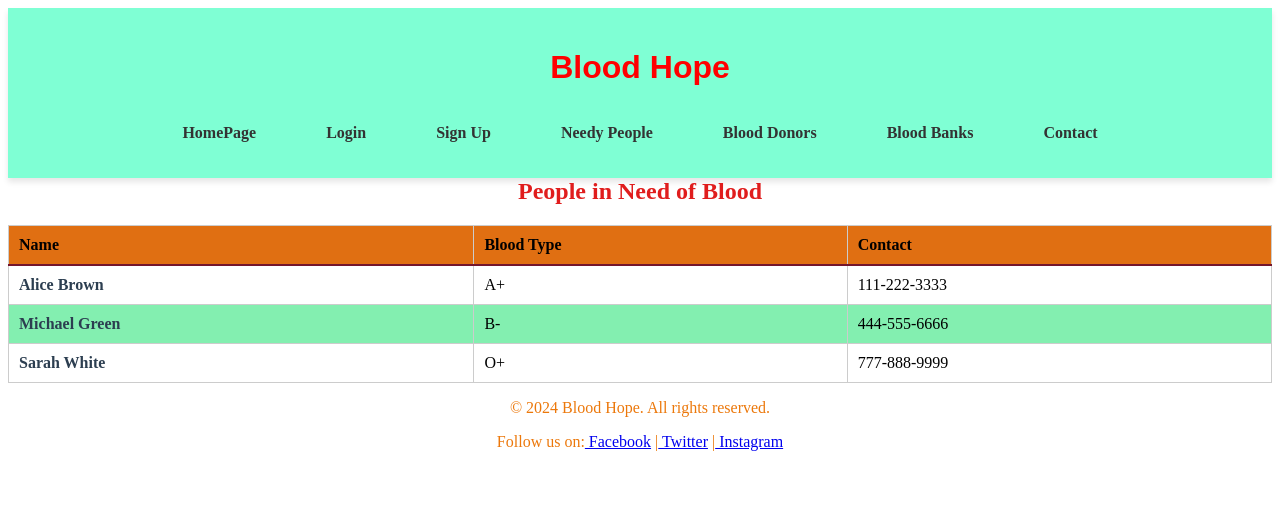
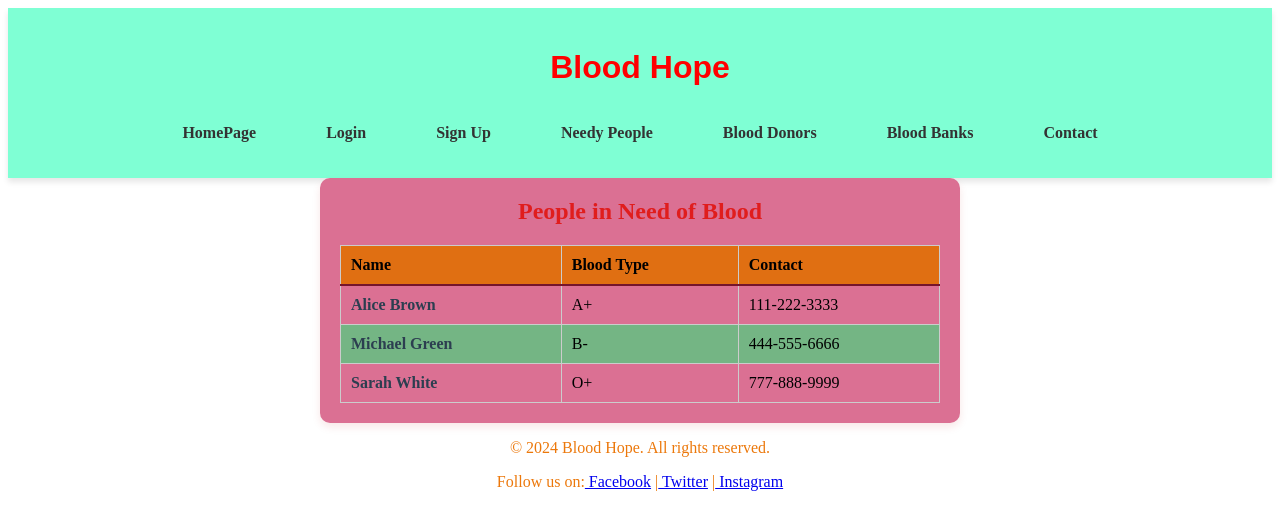
Before and after one commit to BhavyaSreeJallolla/BLOOD_HOPE_FRONTED, a React (Vite) app: page /needy-people in a window 1280 px wide. Shown: the top 530 px of the page. Built offline with nearby package versions, Linux system fonts and the light colour scheme.

Commit message:
Updated styles and functionality for LoginForm and NeedyPeople components

```diff
--- a/src/components/LoginForm/LoginForm.module.css
+++ b/src/components/LoginForm/LoginForm.module.css
@@ -6,7 +6,7 @@
 
 .imageSide {
   flex: 1; /* Allow the image side to take up one part of the flex container */
-  background-image: url('http://refreshhealthcare.biz/Upload/fldBlog/Blood-donation-facebook-post.jpg?maxwidth=294&format=png&quality=80');
+  background-image: url('https://img.freepik.com/free-vector/world-blood-donor-day-heart-blood-drop-with-heartbeat-line-concept-poster_1017-38605.jpg?w=740&t=st=1727600578~exp=1727601178~hmac=1d85a71158f2150ed787c50f95603def9600345a84e78c8eed1fca402790fe49');
   background-size: cover; /* Cover the entire div */
   background-position: center; /* Center the background image */
   height: 100%; /* Adjust the height as needed */
--- a/src/components/NeedyPeople/NeedyPeople.jsx
+++ b/src/components/NeedyPeople/NeedyPeople.jsx
@@ -1,5 +1,5 @@
 import React from 'react';
-import './NeedyPeople.module.css';
+import styles from './NeedyPeople.module.css'; // Correctly importing the CSS module
 
 const needyPeopleData = [
   { id: 1, name: 'Alice Brown', bloodType: 'A+', contact: '111-222-3333' },
@@ -9,9 +9,9 @@ const needyPeopleData = [
 
 const NeedyPeople = () => {
   return (
-    <div className="needy-people-container">
+    <div className={styles.needyPeopleContainer}> {/* Apply the container style */}
       <h2>People in Need of Blood</h2>
-      <table>
+      <table className={styles.table}> {/* Optionally add a class for the table */}
         <thead>
           <tr>
             <th>Name</th>
--- a/src/components/NeedyPeople/NeedyPeople.module.css
+++ b/src/components/NeedyPeople/NeedyPeople.module.css
@@ -1,7 +1,7 @@
 /* NeedyPeople.module.css */
+
 /* Updated styles for NeedyPeople */
-
-.needy-people-container {
+.needyPeopleContainer {
   padding: 20px;
   background-color: palevioletred;
   border-radius: 10px;
@@ -17,9 +17,9 @@ h2 {
   margin-bottom: 20px;
 }
 
-table {
+.table {
   width: 100%;
-  border-collapse: collapse;
+  border-collapse: collapse; /* Add this for consistent table styling */
 }
 
 thead th {
@@ -40,14 +40,14 @@ tbody td {
 }
 
 tbody tr:nth-child(even) {
-  background-color: #2fe47b98;
+  background-color: #2fe47b98; /* Light green color for even rows */
 }
 
 tbody tr:hover {
-  background-color: #a10606;
+  background-color: #a10606; /* Darker red color for hover effect */
 }
 
 tbody td:first-child {
   font-weight: bold;
-  color: #2c3e50;
+  color: #2c3e50; /* Darker color for the first cell */
 }
```
